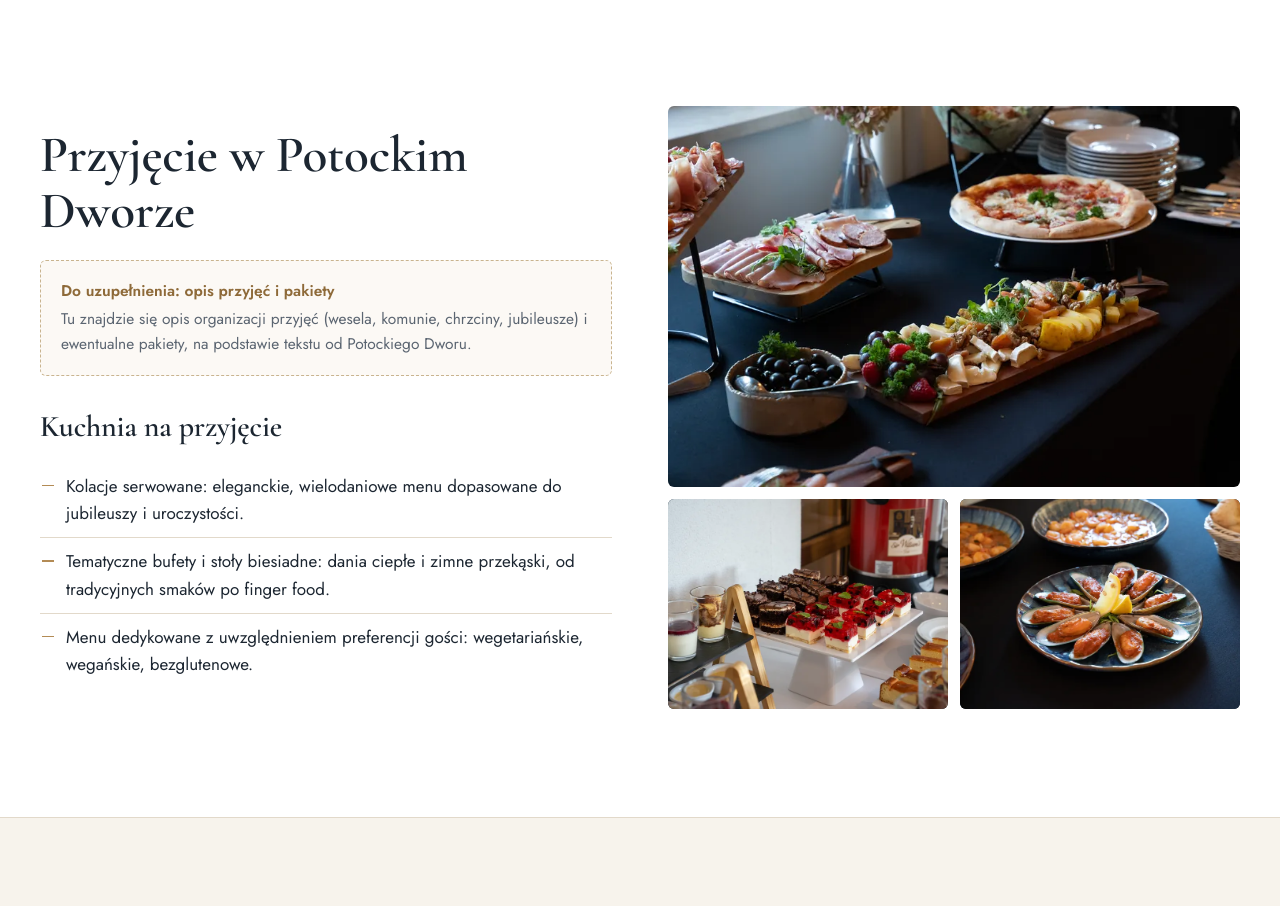
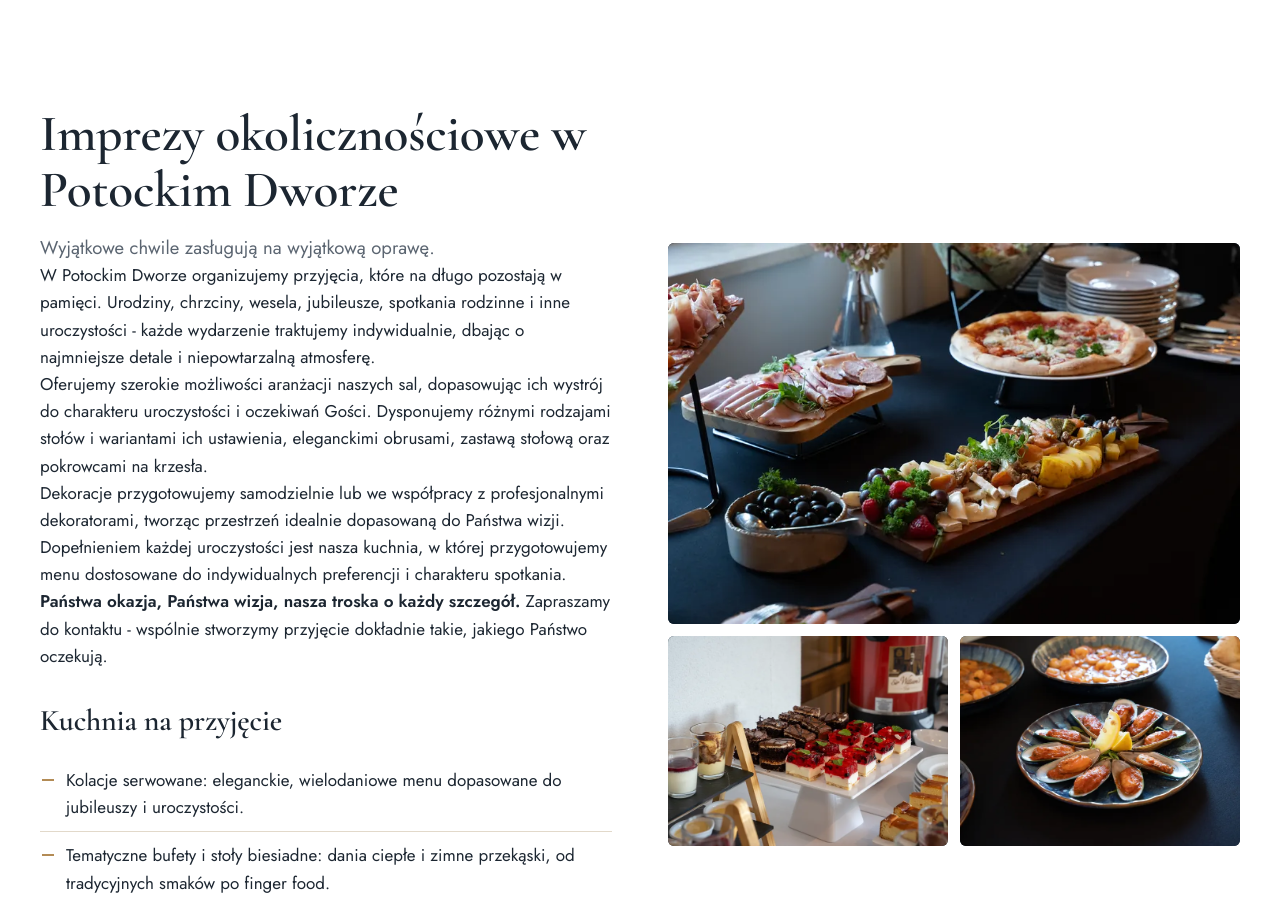
Before and after one commit to Disaster26/potocki-www, a plain HTML site: page przyjecia/index.html in a window 1280 px wide. Shown: the part 802-1708 px from the top of the page. Drawn offline with nearby package versions, Linux system fonts and the light colour scheme.

Commit message:
Przyjecia: opis imprez okolicznosciowych od klienta

```diff
--- a/przyjecia/index.html
+++ b/przyjecia/index.html
@@ -59,9 +59,13 @@
 <section class="sekcja biala" aria-labelledby="h-opis-p">
   <div class="wrap dwie">
     <div>
-      <h2 id="h-opis-p">Przyjęcie w Potockim Dworze</h2>
-      <!-- DO UZUPEŁNIENIA: opis przyjęć okolicznościowych i ewentualne pakiety (czekamy na tekst od klienta) -->
-      <div class="zaslepka" style="margin-top:20px"><b>Do uzupełnienia: opis przyjęć i pakiety</b>Tu znajdzie się opis organizacji przyjęć (wesela, komunie, chrzciny, jubileusze) i ewentualne pakiety, na podstawie tekstu od Potockiego Dworu.</div>
+      <h2 id="h-opis-p">Imprezy okolicznościowe w Potockim Dworze</h2>
+      <p class="lead-s" style="margin-top:14px">Wyjątkowe chwile zasługują na wyjątkową oprawę.</p>
+      <p>W Potockim Dworze organizujemy przyjęcia, które na długo pozostają w pamięci. Urodziny, chrzciny, wesela, jubileusze, spotkania rodzinne i inne uroczystości - każde wydarzenie traktujemy indywidualnie, dbając o najmniejsze detale i niepowtarzalną atmosferę.</p>
+      <p>Oferujemy szerokie możliwości aranżacji naszych sal, dopasowując ich wystrój do charakteru uroczystości i oczekiwań Gości. Dysponujemy różnymi rodzajami stołów i wariantami ich ustawienia, eleganckimi obrusami, zastawą stołową oraz pokrowcami na krzesła.</p>
+      <p>Dekoracje przygotowujemy samodzielnie lub we współpracy z profesjonalnymi dekoratorami, tworząc przestrzeń idealnie dopasowaną do Państwa wizji.</p>
+      <p>Dopełnieniem każdej uroczystości jest nasza kuchnia, w której przygotowujemy menu dostosowane do indywidualnych preferencji i charakteru spotkania.</p>
+      <p><b>Państwa okazja, Państwa wizja, nasza troska o każdy szczegół.</b> Zapraszamy do kontaktu - wspólnie stworzymy przyjęcie dokładnie takie, jakiego Państwo oczekują.</p>
       <h3 style="margin-top:34px">Kuchnia na przyjęcie</h3>
       <ul class="lista">
         <li>Kolacje serwowane: eleganckie, wielodaniowe menu dopasowane do jubileuszy i uroczystości.</li>
```
Also changed, not shown: _src/przyjecia.html (+7 -3 lines).
